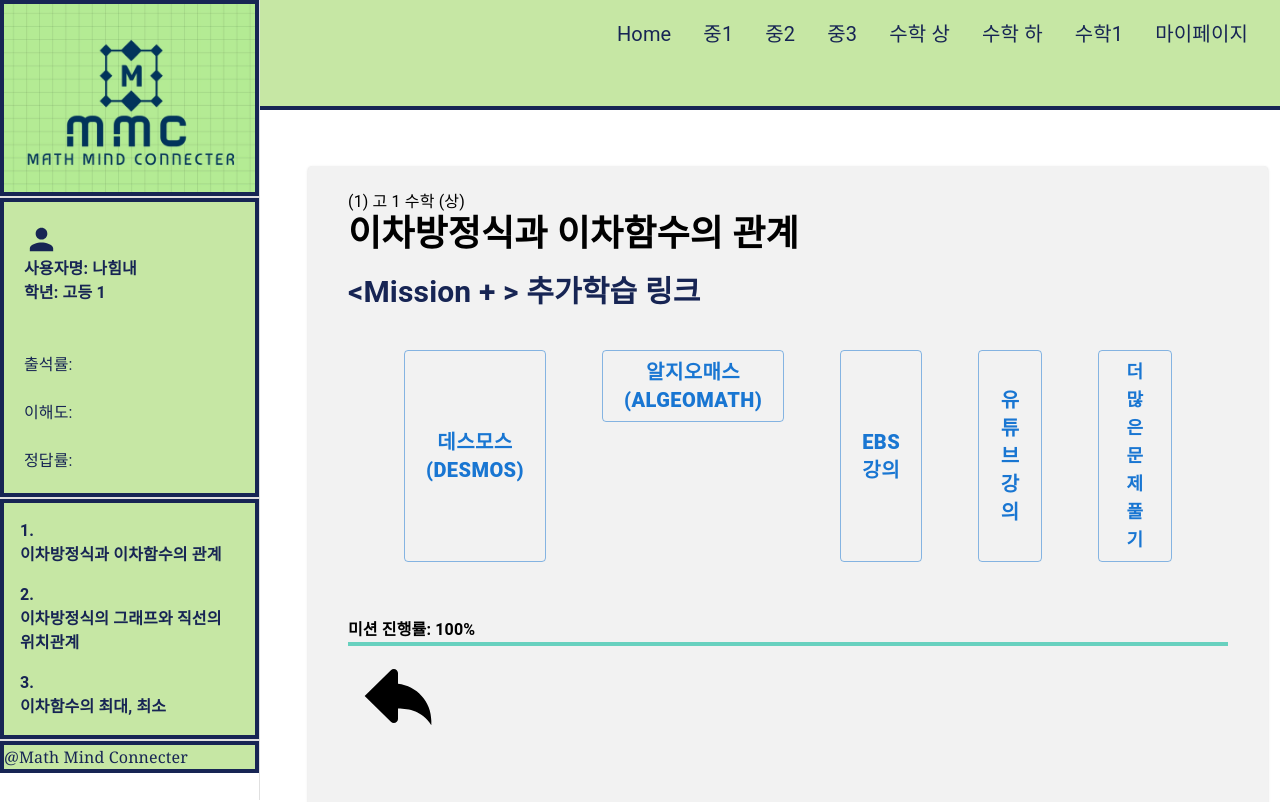
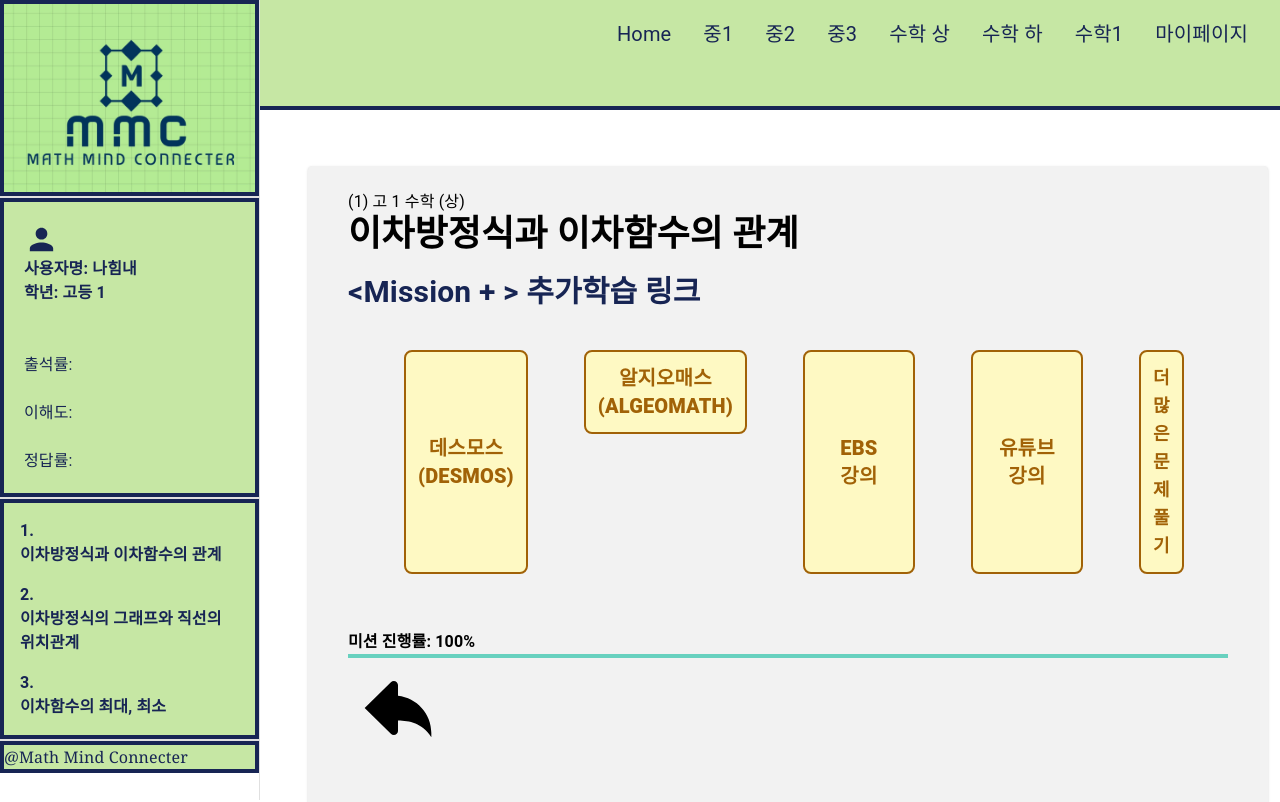
Before and after one commit to sunkim1017/mmc, a Next.js app: page /mathH/first/check/plus in a window 1280 px wide. Shown: the top 802 px of the page. Built offline with nearby package versions, Linux system fonts and the light colour scheme.

Commit message:
버튼 수정

```diff
--- a/src/component/activity/AC1.tsx
+++ b/src/component/activity/AC1.tsx
@@ -20,7 +20,7 @@
       <br/>
       <p>다음은 식사 후 정상인과 당뇨 환자, 예비 당뇨 환자의 혈당 곡선을 나타낸 그래프이다.</p>
       <p>{`세 그래프를 관찰한 후 특징(공통점과 차이점 등)을 생각해보자.`}</p>
-      <Image src='/image/ac2.jpg' alt='' width='350' height='350' className="mt-5 ml-72"/>
+      <Image priority src='/image/ac2.jpg' alt='' width='350' height='350' className="mt-5 ml-72"/>
       </div>
 
 
--- a/src/component/check/CHplus.tsx
+++ b/src/component/check/CHplus.tsx
@@ -21,70 +21,60 @@
       <div className='flex justify-start gap-14 px-14 py-10'>
       <div className="flex justify-start">
 
-      <Button
-        className="hover:bg-yellow-200 hover:border-yellow-800 bg-yellow-100 hover:shadow-md text-yellow-700 border-1 border-yellow-700"
-        size="large"
-        variant="outlined"
+      <button
+        className="hover:bg-yellow-200 bg-yellow-100 hover:shadow-md text-yellow-700 border-2 border-yellow-700 hover:border-yellow-800 p-3 rounded-lg"
       >
         <Link href={'https://teacher.desmos.com/collection/5f36d2d2aa4e5b25271935dd?r=w.hd&lang=ko&collections=featured-collections'}>
         <p className="font-extrabold text-xl">데스모스</p>
         <p className="font-extrabold text-xl">{`(DESMOS)`}</p>
         </Link>
-      </Button>
+      </button>
       </div>
 
       <div>
 
       <div className="flex justify-start">
-      <Button
-          className="hover:bg-yellow-200 bg-yellow-100 hover:shadow-md text-yellow-700 border-1 border-yellow-700 hover:border-yellow-800"
-          size="large"
-          variant="outlined"
-          >
+      <button
+        className="hover:bg-yellow-200 bg-yellow-100 hover:shadow-md text-yellow-700 border-2 border-yellow-700 hover:border-yellow-800 p-3 rounded-lg"
+      >
         <Link href={"https://www.algeomath.kr/algeo/tutorial/8/view.do?sortName=CONT"}>
         <p className="font-extrabold text-xl">알지오매스</p>
         <p className="font-extrabold text-xl">{`(ALGEOMATH)`}</p>
         </Link>
-        </Button>
+        </button>
       </div>
       </div>
 
       <div className="flex justify-start">
-      <Button
-          className="hover:bg-yellow-200 bg-yellow-100 hover:shadow-md text-yellow-700 border-1 border-yellow-700 hover:border-yellow-800"
-          size="large"
-          variant="outlined"
-          >
+      <button
+        className="hover:bg-yellow-200 bg-yellow-100 hover:shadow-md text-yellow-700 border-2 border-yellow-700 hover:border-yellow-800 p-3 rounded-lg w-28"
+      >
         <Link href={"https://www.ebsi.co.kr/ebs/lms/player/retrieveLmsPlayerHtml5.ebs?sbjtapplyId=&sbjtId=S20230000448&lessonId=LS100030043035&lecGbn=V1M4"}>
-        <p className="font-extrabold text-xl">EBS 강의</p>
+        <p className="font-extrabold text-xl">EBS <br/>강의</p>
         {/* <p className="font-extrabold text-xl">{`(ALGEOMATH)`}</p> */}
         </Link>
-        </Button>
+        </button>
 
       </div>
 
       <div className="flex justify-start">
-      <Button
-          className="hover:bg-yellow-200 bg-yellow-100 hover:shadow-md text-yellow-700 border-1 border-yellow-700 hover:border-yellow-800"
-          size="large"
-          variant="outlined"
-          >
+      <button
+        className="hover:bg-yellow-200 bg-yellow-100 hover:shadow-md text-yellow-700 border-2 border-yellow-700 hover:border-yellow-800 p-3 rounded-lg w-28"
+      >
         <Link href={"https://www.youtube.com/watch?v=tlGVMth0yzk"}>
-        <p className="font-extrabold text-xl">유튜브 강의</p>
+        <p className="font-extrabold text-xl">유튜브 <br/>강의</p>
         {/* <p className="font-extrabold text-xl">{`(ALGEOMATH)`}</p> */}
         </Link>
-        </Button>
+        </button>
 
       </div>
 
       <div className="flex justify-start">
-      <Button
-          className="hover:bg-yellow-200 bg-yellow-100 hover:shadow-md text-yellow-700 border-1 border-yellow-700 hover:border-yellow-800"
-          size="large"
-          variant="outlined"
-          >
+      <button
+        className="hover:bg-yellow-200 bg-yellow-100 hover:shadow-md text-yellow-700 border-2 border-yellow-700 hover:border-yellow-800 p-3 rounded-lg"
+      >
         <p className="font-extrabold text-lg">더 많은 문제 풀기</p>
-        </Button>
+        </button>
       </div>
       </div>
       </div>
--- a/src/component/two/CHplus.tsx
+++ b/src/component/two/CHplus.tsx
@@ -1,15 +1,11 @@
 'use client'
 
 import ProgressBar from "@/component/PercentageBar";
-import { TbChalkboard } from "react-icons/tb";
 import { TiArrowBack } from "react-icons/ti";
-import { TiArrowForward } from "react-icons/ti";
 import { useRouter } from "next/navigation";
-import { BsPencil } from "react-icons/bs";
-import Image from "next/image";
 import { Box, Button } from "@mui/material";
-import { IoChatbubbleOutline } from "react-icons/io5";
 import Link from "next/link";
+
 
 export default function CHplus() {
   const router = useRouter();
@@ -21,71 +17,61 @@
       <div className='flex justify-start gap-14 px-14 py-10'>
       <div className="flex justify-start">
 
-      <Button
-        className="hover:bg-yellow-200 bg-yellow-100 hover:shadow-md hover:border-yellow-800 text-yellow-700 border-1 border-yellow-700"
-        size="large"
-        variant="outlined"
+      <button
+        className="hover:bg-yellow-200 bg-yellow-100 hover:shadow-md text-yellow-700 border-2 border-yellow-700 hover:border-yellow-800 p-3 rounded-lg"
       >
         <Link href={'https://teacher.desmos.com/collection/5f36d2d2aa4e5b25271935dd?r=w.hd&lang=ko&collections=featured-collections'}>
         <p className="font-extrabold text-xl">데스모스</p>
         <p className="font-extrabold text-xl">{`(DESMOS)`}</p>
         </Link>
-      </Button>
+      </button>
       </div>
 
       <div>
 
       <div className="flex justify-start">
-      <Button
-          className="hover:bg-yellow-200 bg-yellow-100 hover:shadow-md text-yellow-700 border-1 border-yellow-700 hover:border-yellow-800"
-          size="large"
-          variant="outlined"
+      <button
+          className="hover:bg-yellow-200 bg-yellow-100 hover:shadow-md text-yellow-700 border-2 border-yellow-700 hover:border-yellow-800 p-3 rounded-lg"
           >
         <Link href={"https://www.algeomath.kr/algeo/tutorial/8/view.do?sortName=CONT"}>
         <p className="font-extrabold text-xl">알지오매스</p>
         <p className="font-extrabold text-xl">{`(ALGEOMATH)`}</p>
         </Link>
-        </Button>
+        </button>
       </div>
 
       </div>
 
       <div className="flex justify-start">
-      <Button
-          className="hover:bg-yellow-200 bg-yellow-100 hover:shadow-md text-yellow-700 border-1 border-yellow-700 hover:border-yellow-800"
-          size="large"
-          variant="outlined"
+      <button
+          className="hover:bg-yellow-200 bg-yellow-100 hover:shadow-md text-yellow-700 border-2 border-yellow-700 hover:border-yellow-800 p-3 rounded-lg w-28"
           >
         <Link href={"https://www.ebsi.co.kr/ebs/lms/player/retrieveLmsPlayerHtml5.ebs?sbjtapplyId=&sbjtId=S20230000448&lessonId=LS100030043036&lecGbn=V1M4"}>
-        <p className="font-extrabold text-xl">EBS 강의</p>
+        <p className="font-extrabold text-xl">EBS<br/> 강의</p>
         {/* <p className="font-extrabold text-xl">{`(ALGEOMATH)`}</p> */}
         </Link>
-        </Button>
+        </button>
 
       </div>
 
       <div className="flex justify-start">
-      <Button
-          className="hover:bg-yellow-200 bg-yellow-100 hover:shadow-md text-yellow-700 border-1 border-yellow-700 hover:border-yellow-800"
-          size="large"
-          variant="outlined"
+      <button
+          className="hover:bg-yellow-200 bg-yellow-100 hover:shadow-md text-yellow-700 border-2 border-yellow-700 hover:border-yellow-800 p-3 rounded-lg w-28"
           >
         <Link href={"https://www.youtube.com/watch?v=Kvg5-HGawkE"}>
-        <p className="font-extrabold text-xl">유튜브 강의</p>
+        <p className="font-extrabold text-xl">유튜브 <br/>강의</p>
         {/* <p className="font-extrabold text-xl">{`(ALGEOMATH)`}</p> */}
         </Link>
-        </Button>
+        </button>
 
       </div>
 
       <div className="flex justify-start">
-      <Button
-          className="hover:bg-yellow-200 bg-yellow-100 hover:shadow-md text-yellow-700 border-1 border-yellow-700 hover:border-yellow-800"
-          size="large"
-          variant="outlined"
+      <button
+          className="hover:bg-yellow-200 bg-yellow-100 hover:shadow-md text-yellow-700 border-2 border-yellow-700 hover:border-yellow-800 p-3 rounded-lg"
           >
         <p className="font-extrabold text-lg">더 많은 문제 풀기</p>
-        </Button>
+        </button>
       </div>
 
 
```
